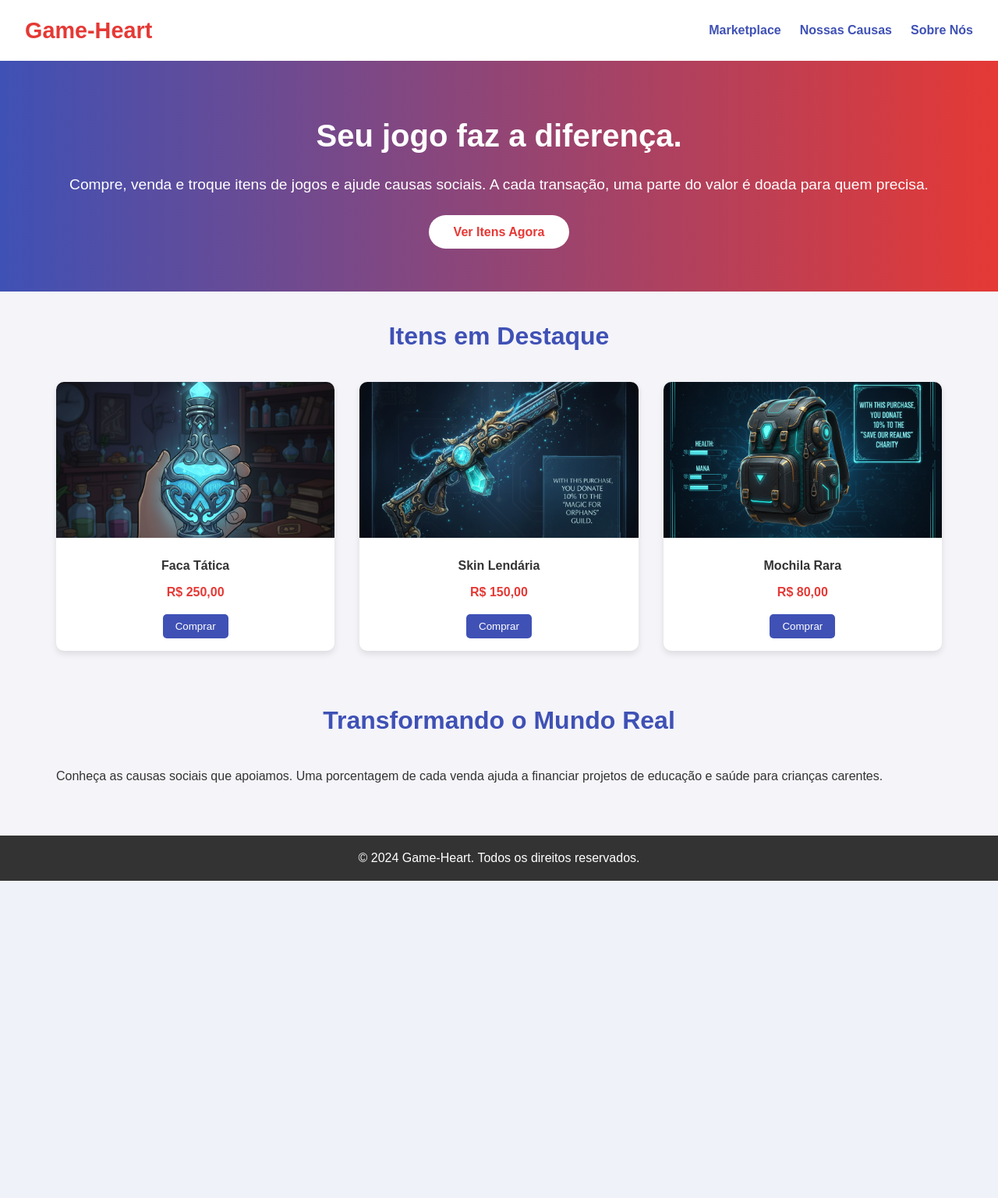
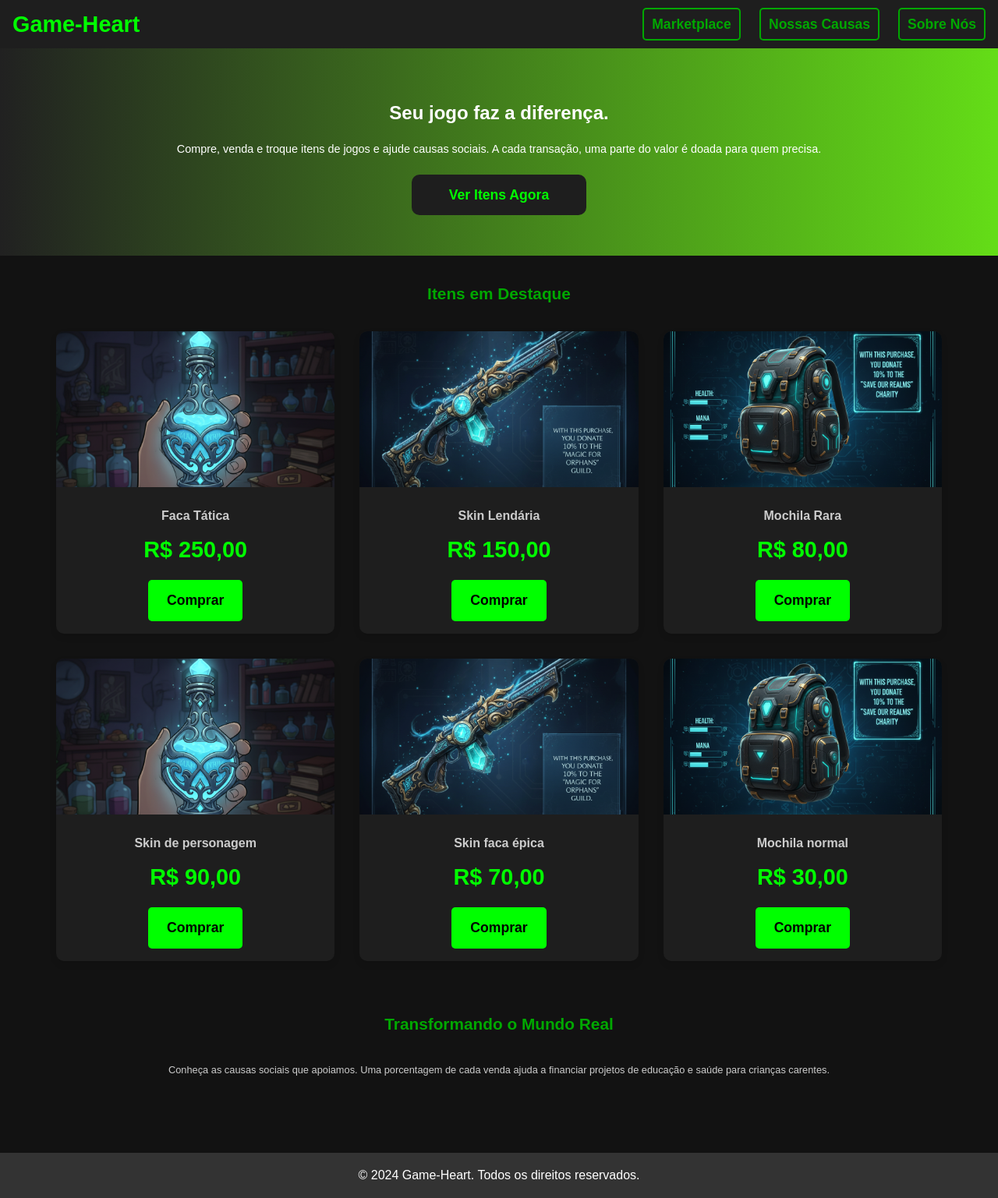
Before and after one commit to Paulo-Silva18/Game-Heart, a PHP site: page /Game-Heart/index.html in a window 1280 px wide. Shown: the whole page at 78% size. Before the commit the page ends 1130 px from the top, so only its background shows below. Run offline with PHP 8.4, Linux system fonts and the light colour scheme.

Commit message:
Add files via upload

```diff
--- a/Game-Heart/css/estilo.css
+++ b/Game-Heart/css/estilo.css
@@ -1,10 +1,10 @@
 /* Estilos Globais */
 :root {
-    --primary-color: #e53935; /* Vermelho vibrante */
-    --secondary-color: #3f51b5; /* Azul do controle */
-    --background-color: #f4f4f9;
-    --text-color: #333;
-    --card-bg: #fff;
+    --primary-color: #00ff00; /* Vermelho vibrante */
+    --secondary-color: #00a800; /* Azul do controle */
+    --background-color: #121212;
+    --text-color: #cccccc;
+    --card-bg: #1e1e1e;
     --shadow: 0 4px 8px rgba(0, 0, 0, 0.1);
 }
 
@@ -31,7 +31,7 @@ body {
 header {
     background-color: var(--card-bg);
     color: var(--primary-color);
-    padding: 1rem 2rem;
+    padding: 0.5rem 1.0rem;
     display: flex;
     justify-content: space-between;
     align-items: center;
@@ -54,57 +54,73 @@ nav a {
     text-decoration: none;
     color: var(--secondary-color);
     font-weight: bold;
+    display: inline-block;
     transition: color 0.3s ease;
+    transform: 0.3s ease;
+    padding: 5px 10px;
+    font-size: 1.1rem;
+    border: 2px solid;
+    border-radius: 5px;
 }
 
 nav a:hover {
     color: var(--primary-color);
+    transform: scale(1.1);
 }
 
 /* Seção de Destaque (Hero) */
 .hero {
-    background: linear-gradient(to right, #3f51b5, #e53935);
+    background: linear-gradient(to right, #212121, #64dd17);
     color: white;
     text-align: center;
     padding: 4rem 2rem;
 }
 
 .hero h2 {
-    font-size: 2.5rem;
+    font-size: 1.5rem;
     margin-bottom: 1rem;
 }
 
 .hero p {
-    font-size: 1.2rem;
+    font-size: 0.9rem;
     margin-bottom: 2rem;
 }
 
 .cta-button {
     background-color: var(--card-bg);
     color: var(--primary-color);
-    padding: 0.8rem 2rem;
+    padding: 1rem 3rem;
     text-decoration: none;
     font-weight: bold;
-    border-radius: 50px;
+    border-radius: 10px;
     transition: transform 0.3s ease, background-color 0.3s ease;
+    font-size: 1.1rem;
 }
 
 .cta-button:hover {
     transform: scale(1.05);
-    background-color: #f0f0f0;
+    background-color: var(--secondary-color);
+    color: black;
+    font-weight: bold;
 }
 
 /* Grid de Itens */
 h3 {
     text-align: center;
     margin-bottom: 2rem;
-    font-size: 2rem;
+    font-size: 1.3rem;
     color: var(--secondary-color);
+}
+
+#causas p{
+    text-align: center;
+    margin-bottom: 2rem;
+    font-size: 0.8rem;
 }
 
 .item-grid {
     display: grid;
-    grid-template-columns: repeat(auto-fit, minmax(250px, 1fr));
+    grid-template-columns: repeat(3, 1fr);
     gap: 2rem;
 }
 
@@ -137,23 +153,27 @@ h3 {
 }
 
 .price {
+    font-size: 1.8rem;
     font-weight: bold;
     color: var(--primary-color);
+    margin-top: 0.5rem;
     margin-bottom: 1rem;
 }
 
 .buy-button {
-    background-color: var(--secondary-color);
-    color: white;
+    background-color:  var(--primary-color);
+    color: black;
     border: none;
-    padding: 0.5rem 1rem;
+    font-weight: bold;
+    font-size: 1.1rem;
+    padding: 1rem 1.5rem;
     cursor: pointer;
     border-radius: 5px;
     transition: background-color 0.3s ease;
 }
 
 .buy-button:hover {
-    background-color: var(--primary-color);
+    background-color: var(--secondary-color);
 }
 
 /* Rodapé (Footer) */
@@ -175,3 +195,9 @@ footer {
         gap: 1rem;
     }
 }
+
+@media (max-width: 768px) {
+    .item-grid {
+        grid-template-columns: 1fr;
+    }
+}
--- a/Game-Heart/index.html
+++ b/Game-Heart/index.html
@@ -60,6 +60,34 @@
                         <button class="buy-button">Comprar</button>
                     </div>
                 </div>
+
+                <div class="item-card">
+                    <img src="img/placeholder-item.png" alt="Item de Jogo">
+                    <div class="item-info">
+                        <h4>Skin de personagem</h4>
+                        <p class="price">R$ 90,00</p>
+                        <button class="buy-button">Comprar</button>
+                    </div>
+                </div>
+
+                <div class="item-card">
+                    <img src="img/placeholder-item-2.png" alt="Item de Jogo">
+                    <div class="item-info">
+                        <h4>Skin faca épica</h4>
+                        <p class="price">R$ 70,00</p>
+                        <button class="buy-button">Comprar</button>
+                    </div>
+                </div>
+
+                <div class="item-card">
+                    <img src="img/placeholder-item-3.png" alt="Item de Jogo">
+                    <div class="item-info">
+                        <h4>Mochila normal</h4>
+                        <p class="price">R$ 30,00</p>
+                        <button class="buy-button">Comprar</button>
+                    </div>
+                </div>
+
             </div>
         </section>
 
```
